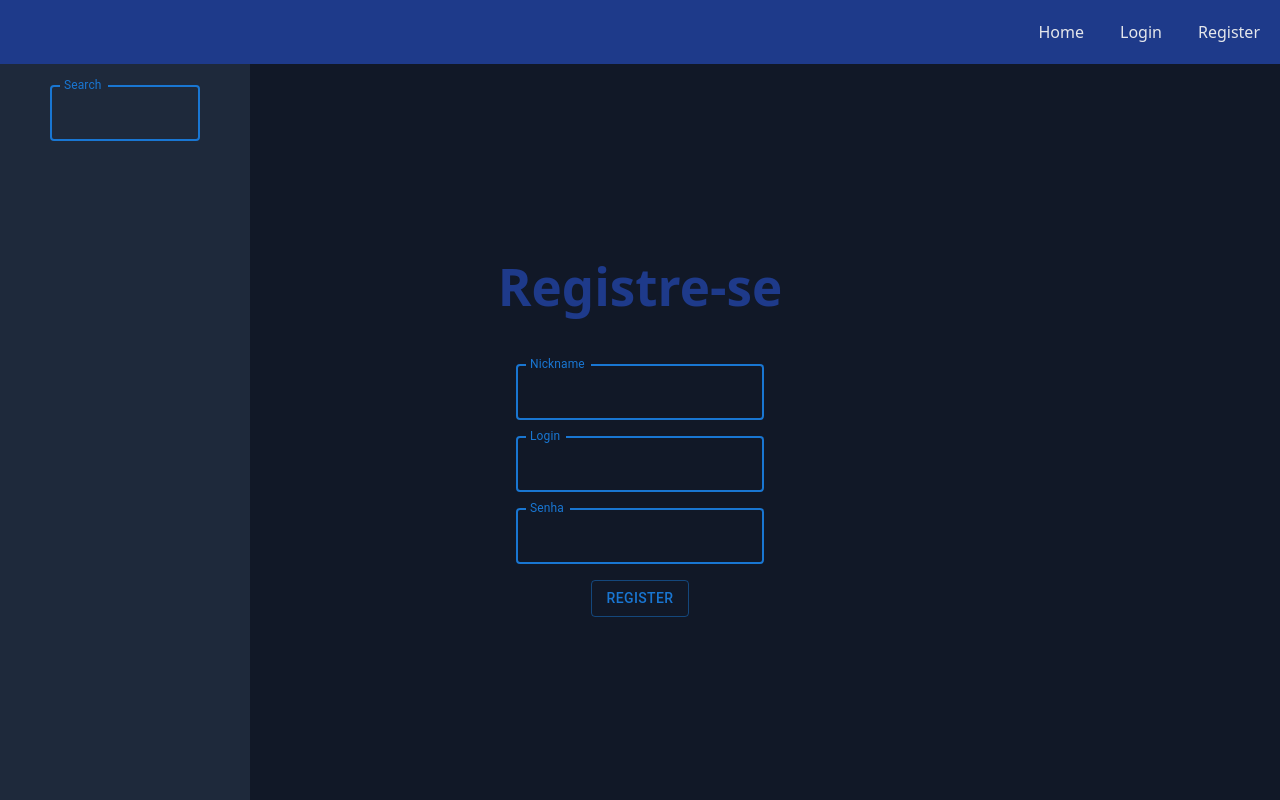
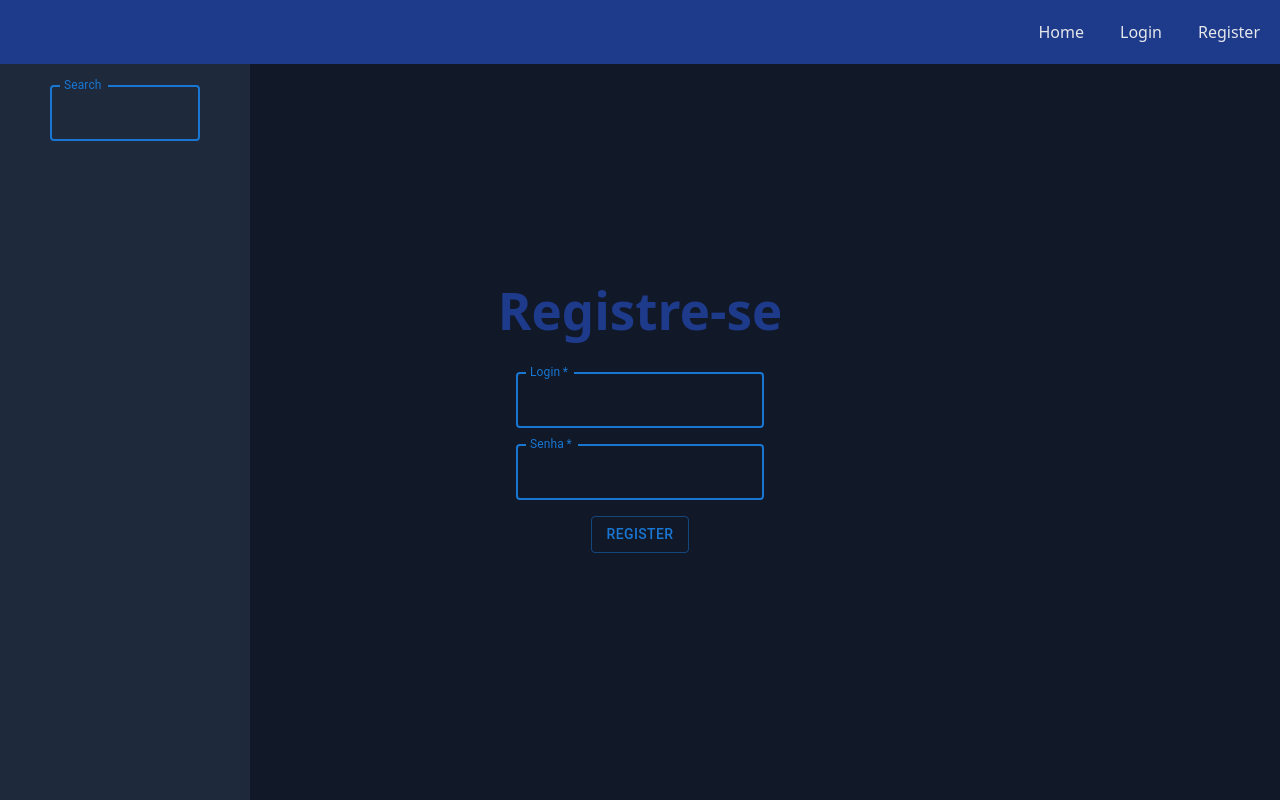
Before and after one commit to ItsAkane/blog-frontend, a React app: page /register in a window 1280 px wide. Built offline with nearby package versions, Linux system fonts and the light colour scheme; some icons are missing; the HTML template or start-up script is replaced by a standard one.

Commit message:
feat: Added a funcional register

```diff
--- a/src/pages/register/index.jsx
+++ b/src/pages/register/index.jsx
@@ -1,14 +1,58 @@
 import { Box, Button, TextField } from "@mui/material";
+import { useState } from "react";
+import { Navigate, useNavigate } from "react-router-dom";
 
 export function Register() {
+
+    const [login, setLogin] = useState("");
+    const [password, setPassword] = useState("");
+
+    const navigate = useNavigate();
+
+    async function cadastro_login(e) {
+
+        e.preventDefault();
+
+        const dadosDoLogin = {
+            login: login,
+            password: password
+        };
+
+        try {
+            const respost = await fetch('http://localhost:3000/api/cadastrar/login', {
+                method: 'POST',
+                headers: {
+                    'Content-type': 'application/json'
+                },
+                body: JSON.stringify(dadosDoLogin)
+            });
+
+            if (!respost.ok) {
+                const erroBackend = await respost.json();
+                throw new Error(erroBackend.mensagem || 'Erro ao cadastrar usuario');
+            }
+
+            const dados = await respost.json();
+            console.log("cadastro realizado com sucesso", dados);
+            alert("Conta Cadastrada com sucesso. Faça login.");
+            navigate("/login");
+
+
+        } catch (error) {
+            console.error("Erro ao cadastrar: ", error.message);
+            alert(`Erro ao efetuar cadastro: ${error.message}`);
+        }
+    }
+
     return (
         <>
-            <Box sx={{ display: 'flex', flexDirection: 'column', gap: 2, alignItems: 'center', mt: 5 }}>
+            <Box>
                 <h1>Registre-se</h1>
-                <TextField id="Nick-register" label="Nickname" variant="outlined" focused/>
-                <TextField id="Login-register" label="Login" variant="outlined" focused/>
-                <TextField id="Password-register" label="Senha" variant="outlined" focused/>
-                <Button id="RegisterBtn" variant="outlined">Register</Button>
+                <Box component="form" onSubmit={cadastro_login} sx={{ display: 'flex', flexDirection: 'column', gap: 2, alignItems: 'center' }}>
+                    <TextField id="Login-register" label="Login" variant="outlined" value={login} onChange={(e) => setLogin(e.target.value)} required focused />
+                    <TextField type="password" id="Password-register" label="Senha" variant="outlined" value={password} onChange={(e) => setPassword(e.target.value)} required focused />
+                    <Button type="submit" id="RegisterBtn" variant="outlined">Register</Button>
+                </Box>
             </Box>
         </>
     )
```
